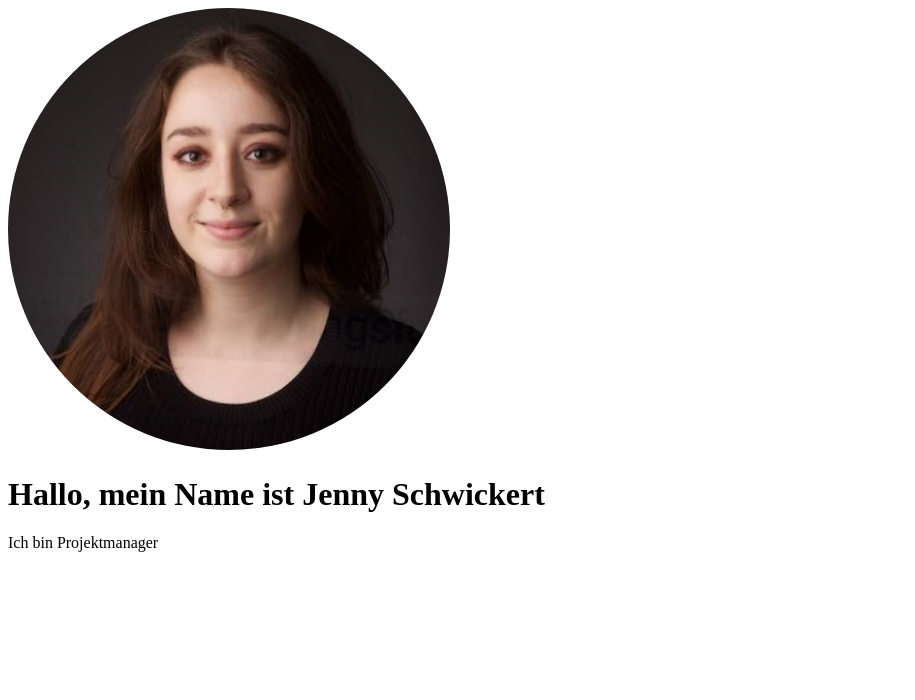
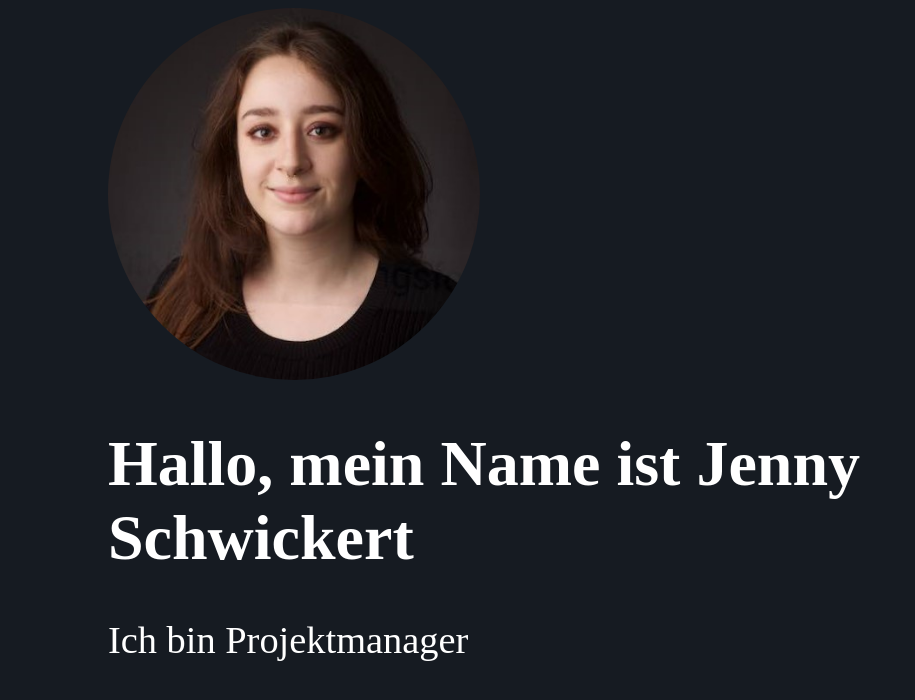
Before and after one commit to schwickertjenny/my-resume, a React (Create React App) app in the folder my-resume/: page / in a window 1280 px wide. Shown: the top 700 px of the page, without its empty margins (0-915 px from the left). Built offline with nearby package versions, Linux system fonts and the light colour scheme; the HTML template or start-up script is replaced by a standard one.

Commit message:
add styling, add typewriter

```diff
--- a/my-resume/public/index.html
+++ b/my-resume/public/index.html
@@ -15,6 +15,10 @@
       user's mobile device or desktop. See https://developers.google.com/web/fundamentals/web-app-manifest/
     -->
     <link rel="manifest" href="%PUBLIC_URL%/manifest.json" />
+
+    <link rel="preconnect" href="https://fonts.googleapis.com">
+    <link rel="preconnect" href="https://fonts.gstatic.com" crossorigin>
+    <link href="https://fonts.googleapis.com/css2?family=Catamaran:wght@700&display=swap" rel="stylesheet">
     <!--
       Notice the use of %PUBLIC_URL% in the tags above.
       It will be replaced with the URL of the `public` folder during the build.
--- a/my-resume/src/App.tsx
+++ b/my-resume/src/App.tsx
@@ -1,12 +1,15 @@
 import React from 'react';
 // Components
 import Welcome from './components/Welcome'
+// Styles
+import { GlobalStyle } from './app.styles'
 
 function App() {
   return (
-    <div className="App">
+    <>
+      <GlobalStyle />
       <Welcome />
-    </div>
+    </>
   );
 }
 
--- /dev/null
+++ b/my-resume/src/app.styles.ts
@@ -0,0 +1,23 @@
+import styled, { createGlobalStyle } from "styled-components";
+//@ts-ignore
+
+export const GlobalStyle = createGlobalStyle `
+    html {
+        height: 100%;
+    }
+    body {
+        padding:0px 100px;
+        /* display:flex; */
+        /* flex-direction: row; */
+        /* justify-content: flex-start; */
+        /* align-items:center; */
+        /* height:calc(100% - 100px); */
+
+        background-color: #161b22;
+        color: #fff;
+    }
+    * {
+        /* box-sizing: border-box; */
+        /* font-family: 'Catamaran', sans-serif; */
+    }
+`;
--- a/my-resume/src/components/Welcome.styles.ts
+++ b/my-resume/src/components/Welcome.styles.ts
@@ -5,4 +5,34 @@ export const Wrapper = styled.div `
         border-radius: 50%;
         width: 35%;
     }
+    h1 {
+        font-size: 5vw;
+    }
+    p {
+        font-size: 3vw;
+    }
 `
+export const TypeWriter = styled.div `
+   div.typewriter h1 {
+        overflow: hidden; /* Ensures the content is not revealed until the animation */
+        border-right: .15em solid orange; /* The typwriter cursor */
+        white-space: nowrap; /* Keeps the content on a single line */
+        margin: 0 auto; /* Gives that scrolling effect as the typing happens */
+        letter-spacing: .15em; /* Adjust as needed */
+        animation:
+            typing 3.5s steps(40, end),
+            blink-caret .75s step-end infinite;
+    }
+
+    /* The typing effect */
+    @keyframes typing {
+        from { width: 0 }
+        to { width: 100% }
+    }
+
+    /* The typewriter cursor effect */
+    @keyframes blink-caret {
+        from, to { border-color: transparent }
+        50% { border-color: orange; }
+    }
+`
--- a/my-resume/src/components/Welcome.tsx
+++ b/my-resume/src/components/Welcome.tsx
@@ -1,6 +1,6 @@
 import React from "react";
 //Styles
-import { Wrapper } from "./Welcome.styles";
+import { Wrapper, TypeWriter } from "./Welcome.styles";
 // Data
 import { personaData, welcomePage } from "../data/resume.data";
 
@@ -8,11 +8,16 @@ let fullName = personaData.firstName + " " + personaData.sureName;
 
 function Welcome() {
   return (
-    <Wrapper>
-      <img src={ personaData.profilePic } alt={ fullName }/>
-      <h1>{ welcomePage.hello } { fullName }</h1>
-      <p>{ welcomePage.profession }</p>
-    </Wrapper>
+      <>
+        {/* <TypeWriter /> */}
+        <Wrapper >
+            <img src={ personaData.profilePic } alt={ fullName }/>
+            <div className="typewriter">
+                <h1>{ welcomePage.hello }</h1>
+                <p>{ welcomePage.profession }</p>
+            </div>
+        </Wrapper>
+    </>
   );
 }
 
--- a/my-resume/src/data/resume.data.ts
+++ b/my-resume/src/data/resume.data.ts
@@ -59,6 +59,6 @@ export type Welcome = {
 }
 
 export const welcomePage: Welcome = {
-    hello: "Hallo, mein Name ist",
+    hello: "Hallo, mein Name ist " + personaData.firstName + " " + personaData.sureName ,
     profession: "Ich bin Projektmanager",
 }
```
